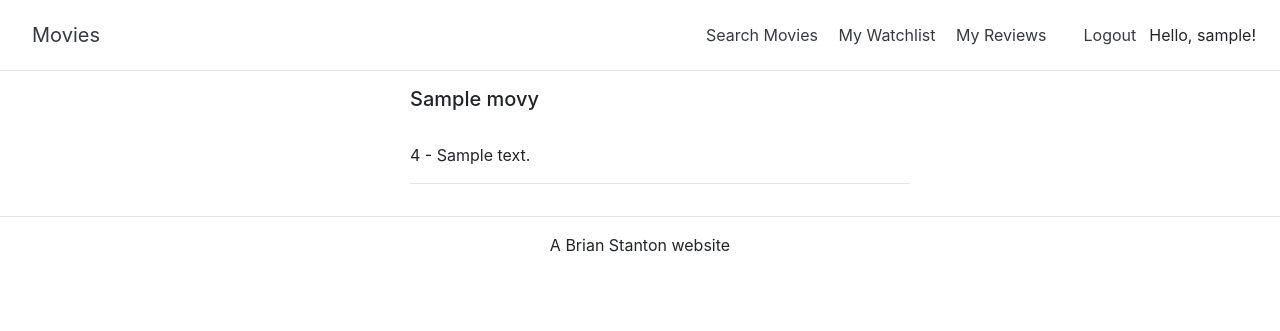
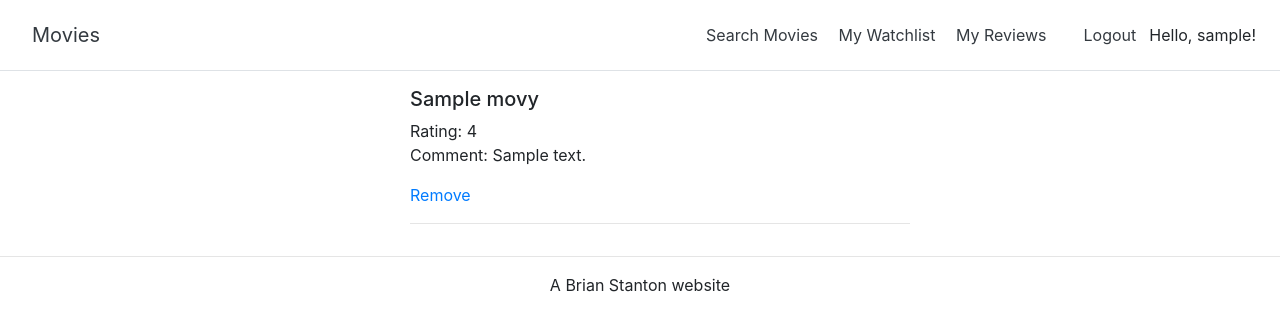
Before and after one commit to bstanton773/MoviesFinal, a Flask app: page /myreviews in a window 1280 px wide. Shown: the top 331 px of the page. Run offline with Flask 2, Linux system fonts and the light colour scheme; a user stored in the database is signed in; tables that the repository leaves empty hold one stand-in row (values such as "Sample post"); some libraries are stand-ins or nearby versions.

Commit message:
Update MyReviews Page

```diff
--- a/app/routes.py
+++ b/app/routes.py
@@ -94,5 +94,14 @@ def myreviews():
         return redirect(url_for('login'))
     my_reviews = Reviews.query.filter_by(user_id = current_user.id).join(
         Movies, Reviews.movie_id == Movies.movieId).add_columns(
-        Movies.title, Movies.genres, Movies.year, Movies.movieId, Reviews.rating, Reviews.comment).all()
+        Movies.title, Movies.genres, Movies.year, Movies.movieId, Reviews.rating, Reviews.comment, Reviews.review_id).order_by(Reviews.rating.desc()).all()
     return render_template('myreviews.html', title='My Watchlist', reviews = my_reviews)
+
+@app.route('/removeFromMyReviews/<int:review_id>')
+def removeFromMyReviews(review_id):
+    if current_user.is_anonymous:
+        return redirect(url_for('login'))
+    review = Reviews.query.filter_by(user_id = current_user.id, review_id = review_id).first()
+    db.session.delete(review)
+    db.session.commit()
+    return redirect(url_for('myreviews'))
--- a/app/templates/myreviews.html
+++ b/app/templates/myreviews.html
@@ -8,8 +8,10 @@
             <ul style="list-style-type:none">
                 {% for review in reviews %}
                 {% if review.rating != None %}
-                <h5>{{ review.title }}</h5><br>
-                <p>{{ review.rating }} - {{ review.comment }}</p>
+                <h5>{{ review.title }}</h5>
+                <p>Rating: {{ review.rating }}<br>
+                    Comment: {{ review.comment }}</p>
+                <a href="/removeFromMyReviews/{{review.review_id}}">Remove</a>
                 <hr>
                 {% endif %}
                 {% endfor %}
```
Also changed, not shown: 3 other files.
